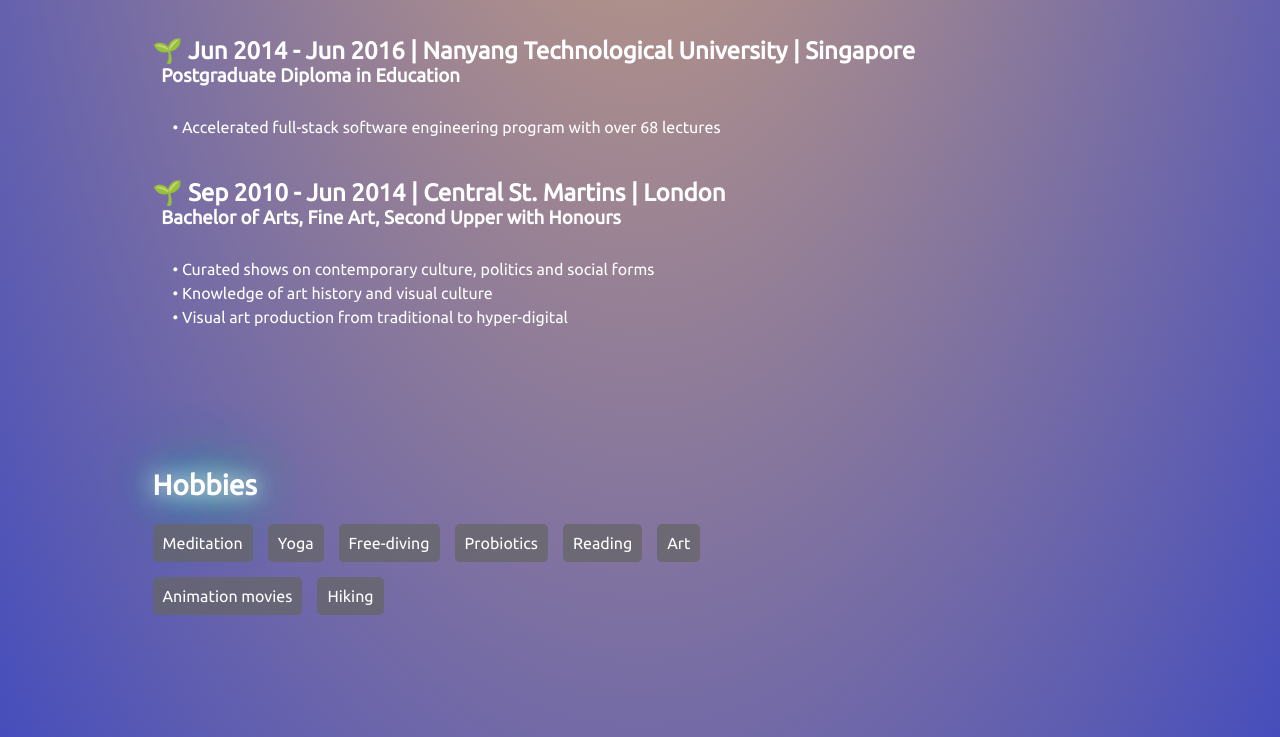
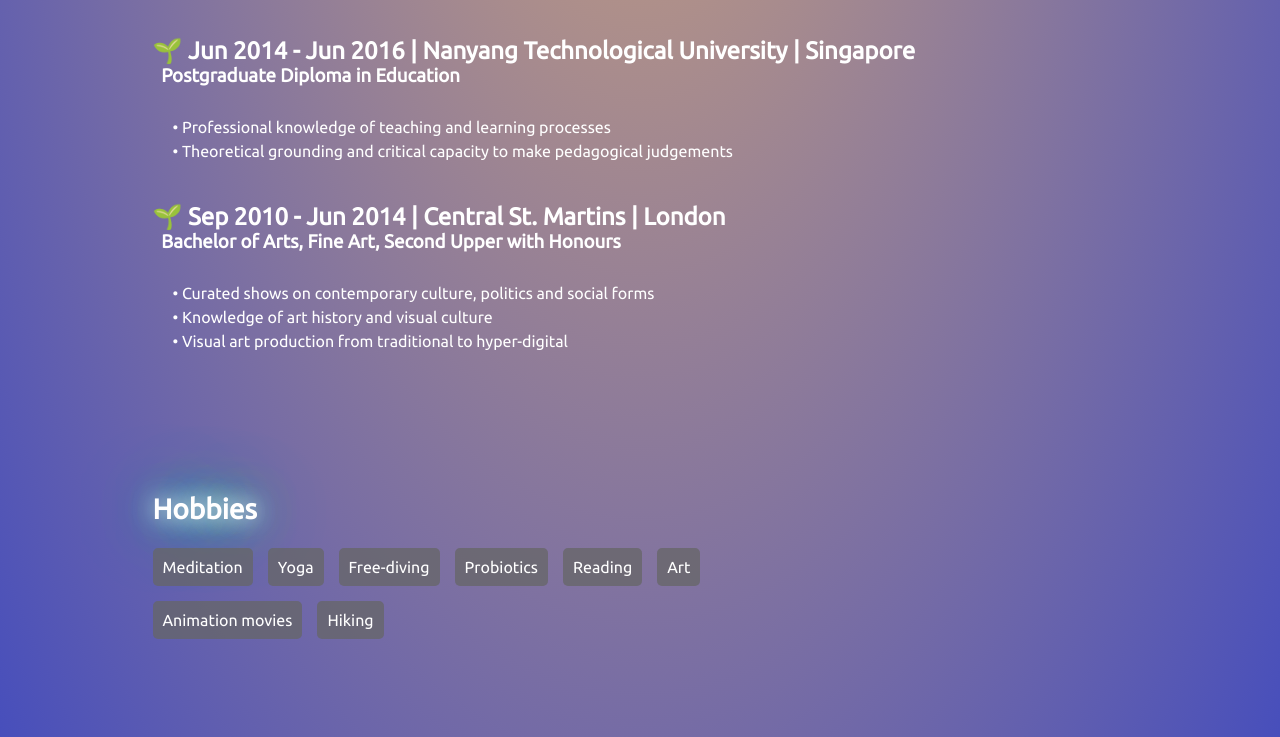
Before and after one commit to debiday/debiday.github.io, a Gatsby site: page /about in a window 1280 px wide. Shown: the part 1791-2528 px from the top of the page. Built offline with nearby package versions, Linux system fonts and the light colour scheme; Gatsby itself is replaced by a stand-in of ours.

Commit message:
edit about page

```diff
--- a/src/pages/about.js
+++ b/src/pages/about.js
@@ -84,7 +84,9 @@
             <h3>&nbsp; Postgraduate Diploma in Education</h3>
             <br />
             <ul className={desc}>
-                <li>• Accelerated full-stack software engineering program with over 68 lectures</li>
+                <li>• Professional knowledge of teaching and learning processes</li>
+                <li>• Theoretical grounding and critical capacity to make pedagogical judgements </li>
+
             </ul>
             <h2>🌱 Sep 2010 - Jun 2014 | Central St. Martins | London</h2>
             <h3>&nbsp; Bachelor of Arts, Fine Art, Second Upper with Honours</h3>
```
